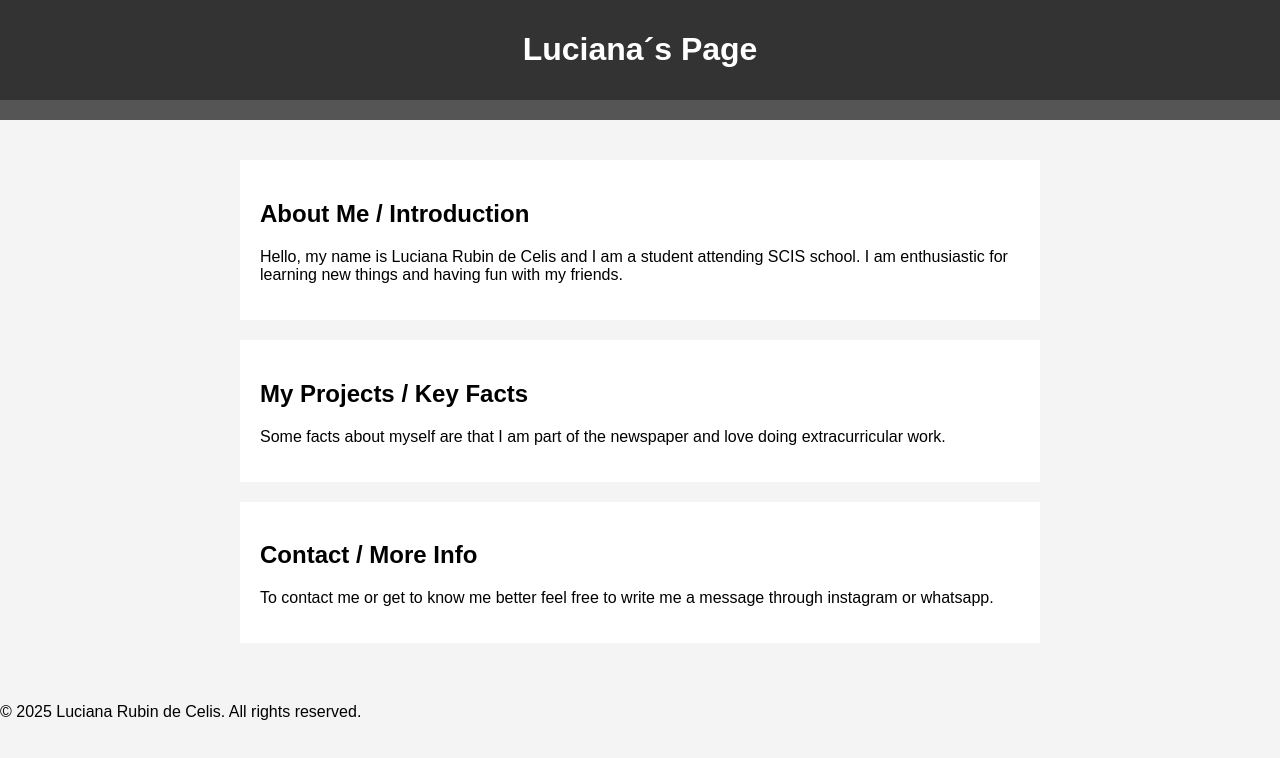
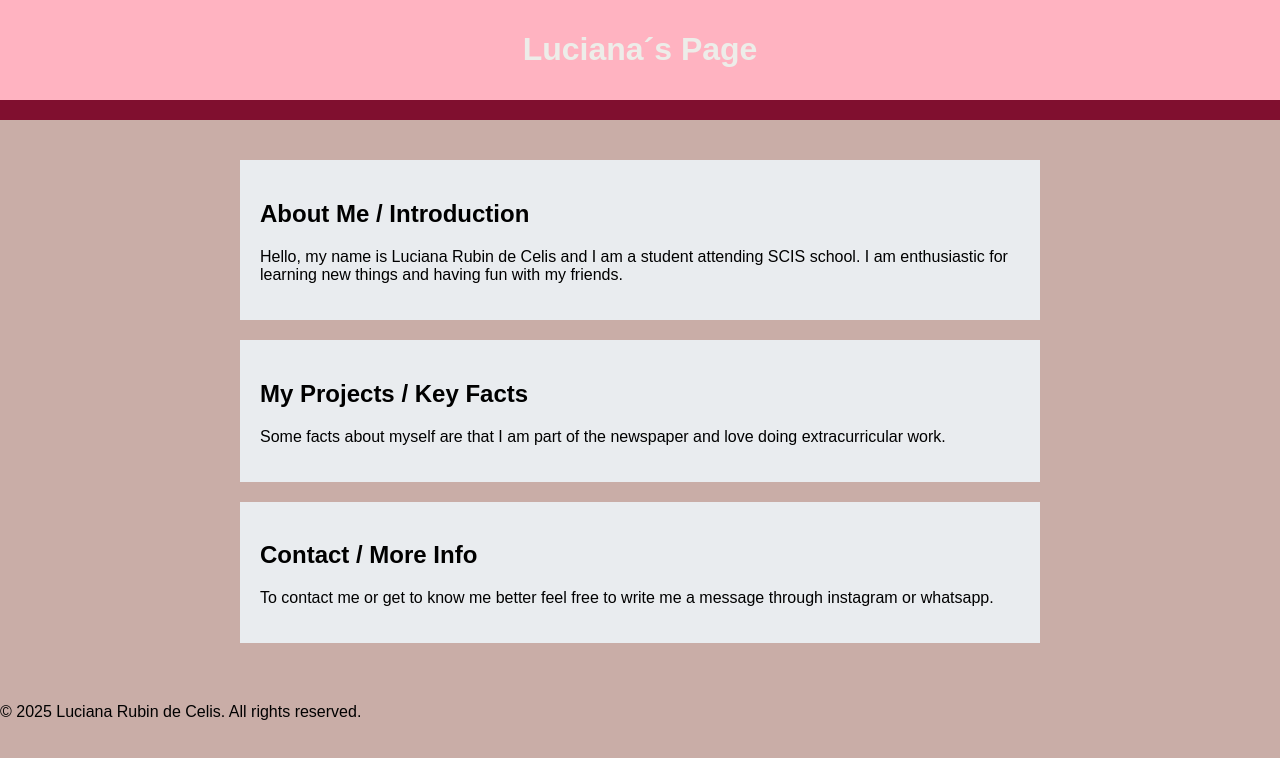
Before and after one commit to lrubindecelis/about-me, a plain HTML site: page index.html in a window 1280 px wide. Drawn offline with Linux system fonts and the light colour scheme.

Commit message:
Update styles.css

```diff
--- a/styles.css
+++ b/styles.css
@@ -2,24 +2,24 @@
 nav {
     display: flex;
     justify-content: center; /* This centers the items along the main axis */
-    background-color: #555;
+    background-color: #800f2f;
     padding: 10px;
 }
 
 nav a {
-    color: white;
+    color: #d6ccc2;
     text-decoration: none; /* Removes the underline */
     padding: 10px 20px; /* Adds space around the links */
 }
 body {
     font-family: sans-serif;
     margin: 0;
-    background-color: #f4f4f4;
+    background-color: #c9ada7;
 }
 
 header {
-    background-color: #333;
-    color: white;
+    background-color: #ffb3c1;
+    color: #edede9;
     padding: 10px;
     text-align: center;
 }
@@ -30,7 +30,7 @@ main {
 }
 
 section {
-    background-color: white;
+    background-color: #e9ecef;
     margin-bottom: 20px; /* Adds space between sections */
     padding: 20px;
 }
```
